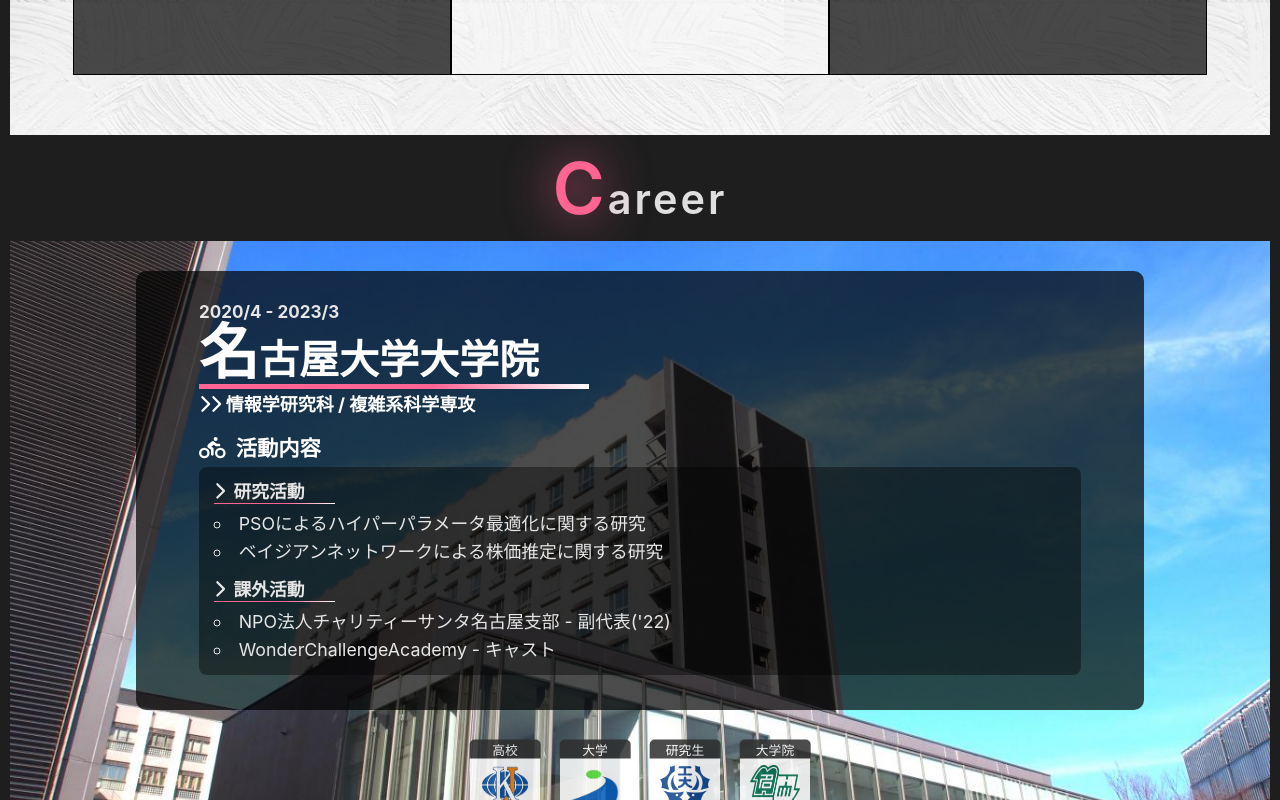
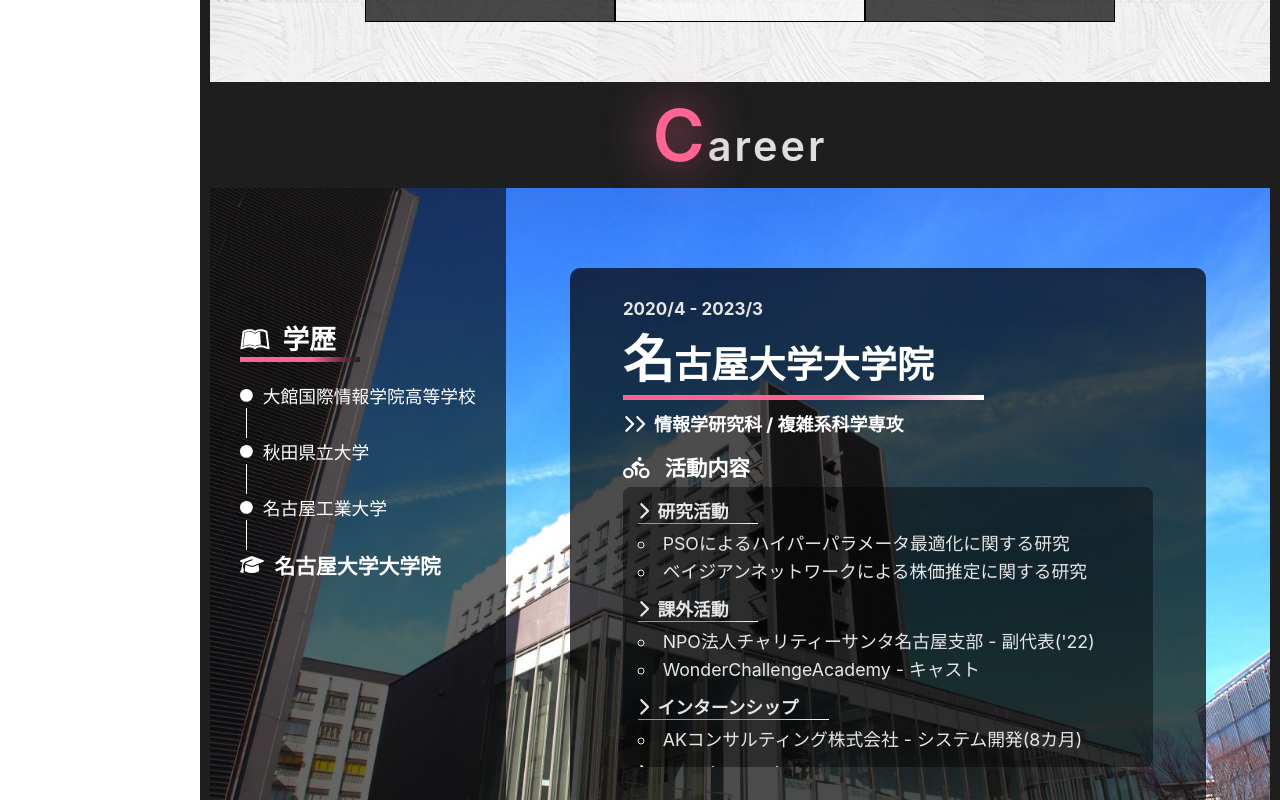
Before and after one commit to Tech-an/my-portfolio-site-jsx, a Next.js app: page / in a window 1280 px wide. Shown: the part 2000-2800 px from the top of the page. Built offline with nearby package versions, Linux system fonts and the light colour scheme.

Commit message:
careerの修正

```diff
--- a/components/layout.jsx
+++ b/components/layout.jsx
@@ -43,16 +43,22 @@ export default function Layout({ children }) {
       <Home />
       <div className={`${styles.container} ${isMobile ? styles.mobile : null}`}>
         <div className={!isWidePC && hidden ? styles.hidden : null}>
+          <SideNav
+            hidden={!isWidePC && hidden}
+            setHidden={setHidden}
+            isWidePC={isWidePC}
+          />
         </div>
         <main className={styles.main_container}>
           <div className={styles.nav_container}>
             {isWidePC ? null : sideNavHandler()}
-            <SideNav
-              hidden={!isWidePC && hidden}
-              setHidden={setHidden}
-              isWidePC={isWidePC}
-              className={styles.side_nav_container}
-            />
+            {isWidePC ? null : (
+              <SideNav
+                hidden={!isWidePC && hidden}
+                setHidden={setHidden}
+                isWidePC={isWidePC}
+              />
+            )}
           </div>
           {children}
           <Footer />
--- a/components/sidenav/sidenav.module.css
+++ b/components/sidenav/sidenav.module.css
@@ -7,11 +7,11 @@
   justify-content: space-around;
   align-items: center;
   padding: 50px 10px;
-  position: absolute;
+  /* position: absolute;
+  top: 0; */
+  position: sticky;
   top: 0;
-  /* position: sticky;
-  top: 0;
-  left: 0; */
+  left: 0;
   /* background-color: #f7f7f7; */
   background-color: var(--subClr);
 }
@@ -119,6 +119,14 @@
   }
 }
 
+@media (max-width: 1000px) {
+  .container {
+    position: absolute;
+    top: 0;
+    left: unset;
+  }
+}
+
 @media (max-width: 600px) {
   .sns > ul {
     display: flex;
--- a/src/pages/career.jsx
+++ b/src/pages/career.jsx
@@ -5,14 +5,20 @@ import apu from "../../public/APU.jpg";
 import niu from "../../public/NIU.jpg";
 import nu from "../../public/NU.jpg";
 
-import ArrowDown from "components/arrowdown/arrowdown";
 import { FontAwesomeIcon } from "@fortawesome/react-fontawesome";
 import {
   faPersonBiking,
   faChevronRight,
+  faPersonRunning,
+  faCarSide,
+  faPlane,
+  faGraduationCap,
+  faCircle,
 } from "@fortawesome/free-solid-svg-icons";
 
-import { useState } from "react";
+import { faLeanpub } from "@fortawesome/free-brands-svg-icons";
+
+import { useState, useEffect } from "react";
 
 /**
  * Reactではpublicフォルダ以下にあるファイルは、そのままURLとしてアクセスできるようになっています。
@@ -20,8 +26,22 @@ import { useState } from "react";
  */
 
 export default function Career() {
+  const [isWidePC, setIsWidePC] = useState(false);
+
+  useEffect(() => {
+    function handleResize() {
+      setIsWidePC(window.innerWidth > 1200);
+    }
+    handleResize();
+    window.addEventListener("resize", handleResize);
+    return () => {
+      window.removeEventListener("resize", handleResize);
+    };
+  }, []);
+
   const [bgImg, setBgImg] = useState("nu_bg.jpg");
   const [content, setContent] = useState(NU);
+
   const clickHandler = (imgPath, contentDef) => {
     setBgImg(imgPath);
     setContent(contentDef);
@@ -45,13 +65,13 @@ export default function Career() {
         <h2>
           <FontAwesomeIcon icon={faChevronRight} />
           <FontAwesomeIcon icon={faChevronRight} />
-          &nbsp;
+          &nbsp;&nbsp;
           {subtitle}
         </h2>
         <div className={styles.history}>
           <h3>
             <FontAwesomeIcon icon={faPersonBiking} />
-            &nbsp; 活動内容
+            &nbsp;&nbsp; 活動内容
           </h3>
           <ul className={styles.history_content}>
             {activities.map((activeObj) => {
@@ -72,6 +92,22 @@ export default function Career() {
       </div>
     );
   };
+  const navContainer = () => {
+    return (
+      <ul className={styles.navigation}>
+        {navItem("高校", kj, "kj_bg.jpg", KJ)}
+        <FontAwesomeIcon icon={faPersonRunning} className={styles.nav_icon} />
+        {navItem("大学", apu, "apu_bg.jpg", APU)}
+        <FontAwesomeIcon icon={faPersonBiking} className={styles.nav_icon} />
+        {navItem("研究生", niu, "niu_bg.jpg", NIU)}
+        <FontAwesomeIcon icon={faCarSide} className={styles.nav_icon} />
+        {navItem("大学院", nu, "nu_bg.jpg", NU)}
+        <FontAwesomeIcon icon={faPlane} className={styles.nav_icon} />
+      </ul>
+    );
+  };
+
+  const [selectedCareer, setSelectedCareer] = useState("nu");
 
   return (
     <div id="Career">
@@ -79,21 +115,107 @@ export default function Career() {
         <span>C</span>areer
       </h1>
       <section
-        className={styles.container}
+        className={`${styles.container} ${isWidePC ? styles.twoColumn : null}`}
         style={{
           backgroundImage: `url(${bgImg})`,
           backgroundSize: "cover",
           backgroundPosition: "center",
         }}
       >
+        {isWidePC ? (
+          <div className={styles.side_navigation_container}>
+            <ul className={styles.side_navigation}>
+              <h2>
+                <FontAwesomeIcon icon={faLeanpub} />
+                &nbsp; 学歴
+              </h2>
+              <li
+                onClick={() => {
+                  clickHandler("kj_bg.jpg", KJ);
+                  setSelectedCareer("kj");
+                }}
+              >
+                {selectedCareer == "kj" ? (
+                  <FontAwesomeIcon icon={faGraduationCap} fontSize="1.2rem" />
+                ) : (
+                  <FontAwesomeIcon icon={faCircle} fontSize="0.8rem" />
+                )}
+                <p className={selectedCareer == "kj" ? styles.selected : null}>
+                  &nbsp;&nbsp;大館国際情報学院高等学校
+                </p>
+              </li>
+              <p
+                style={{
+                  borderLeft: "1px solid white",
+                  height: "30px",
+                  transform: "translateX(6px)",
+                }}
+              ></p>
+              <li
+                onClick={() => {
+                  clickHandler("apu_bg.jpg", APU);
+                  setSelectedCareer("apu");
+                }}
+              >
+                {selectedCareer == "apu" ? (
+                  <FontAwesomeIcon icon={faGraduationCap} fontSize="1.2rem" />
+                ) : (
+                  <FontAwesomeIcon icon={faCircle} fontSize="0.8rem" />
+                )}
+                <p className={selectedCareer == "apu" ? styles.selected : null}>
+                  &nbsp;&nbsp;秋田県立大学
+                </p>
+              </li>
+              <p
+                style={{
+                  borderLeft: "1px solid white",
+                  height: "30px",
+                  transform: "translateX(6px)",
+                }}
+              ></p>
+              <li
+                onClick={() => {
+                  clickHandler("niu_bg.jpg", NIU);
+                  setSelectedCareer("niu");
+                }}
+              >
+                {selectedCareer == "niu" ? (
+                  <FontAwesomeIcon icon={faGraduationCap} fontSize="1.2rem" />
+                ) : (
+                  <FontAwesomeIcon icon={faCircle} fontSize="0.8rem" />
+                )}
+                <p className={selectedCareer == "niu" ? styles.selected : null}>
+                  &nbsp;&nbsp;名古屋工業大学
+                </p>
+              </li>
+              <p
+                style={{
+                  borderLeft: "1px solid white",
+                  height: "30px",
+                  transform: "translateX(6px)",
+                }}
+              ></p>
+              <li
+                onClick={() => {
+                  clickHandler("nu_bg.jpg", NU);
+                  setSelectedCareer("nu");
+                }}
+              >
+                {selectedCareer == "nu" ? (
+                  <FontAwesomeIcon icon={faGraduationCap} fontSize="1.2rem" />
+                ) : (
+                  <FontAwesomeIcon icon={faCircle} fontSize="0.8rem" />
+                )}
+                <p className={selectedCareer == "nu" ? styles.selected : null}>
+                  &nbsp;&nbsp;名古屋大学大学院
+                </p>
+              </li>
+            </ul>
+          </div>
+        ) : (
+          navContainer()
+        )}
         {contentItem(...content)}
-        <ul className={styles.navigation}>
-          {navItem("高校", kj, "kj_bg.jpg", KJ)}
-          {navItem("大学", apu, "apu_bg.jpg", APU)}
-          {navItem("研究生", niu, "niu_bg.jpg", NIU)}
-          {navItem("大学院", nu, "nu_bg.jpg", NU)}
-        </ul>
-        {/* <ArrowDown id="Skills" clr="black" /> */}
       </section>
     </div>
   );
--- a/src/styles/about.module.css
+++ b/src/styles/about.module.css
@@ -148,8 +148,8 @@
   justify-content: center;
 }
 .like_content {
-  width: 33.33333%;
-  min-width: 250px;
+  /* width: 33.33333%; */
+  width: 250px;
   min-height: 250px;
   background: rgba(250, 250, 250, 0.4);
   border: 1.5px solid black;
--- a/src/styles/career.module.css
+++ b/src/styles/career.module.css
@@ -22,32 +22,33 @@
 .container {
   position: relative;
   width: 100%;
-  padding-top: 30px;
 }
-
 .content {
-  margin: 0 10%;
+  margin: 80px auto;
   padding: 30px 5%;
   background-color: rgba(0, 0, 0, 0.7);
   color: #fff;
   border-radius: 10px;
-  /* min-height: 60vh; */
+  width: 60%;
+  min-width: 600px;
 }
 .content .history {
   margin-top: 15px;
 }
 .content > h1 {
-  font-size: 40px;
+  /* font-size: 40px; */
+  font-size: 2.9vw;
   border-bottom: 5px solid #ff6493;
   border-image: linear-gradient(to right, #ff6493 0%, #ff6493 60%, #fff 100%);
   border-image-slice: 1;
-  display: inline;
+  display: inline-block;
   padding-right: 50px;
   line-height: 60px;
   margin: 10px 0;
 }
 .content > h1 > span {
-  font-size: 60px;
+  /* font-size: 60px; */
+  font-size: 4vw;
 }
 .content > h2 {
   font-size: 18px;
@@ -63,7 +64,7 @@
   border-radius: 8px;
   margin: 5px 0;
   padding: 0 15px;
-  height: 26vh;
+  height: 35vh;
   overflow-y: overlay;
   color: rgba(230, 230, 230, 1);
 }
@@ -90,6 +91,7 @@
   display: flex;
   justify-content: center;
   align-items: center;
+  background: rgb(0 0 0 / 60%);
 }
 
 .navigation li {
@@ -98,28 +100,31 @@
   margin: 0 10px;
   border-radius: 4px;
   background: #fff;
-  padding: 15px 10px 3px;
-  opacity: 0.85;
+  padding: 20px 10px 3px;
   transition: 0.5s;
   position: relative;
 }
 
 .navigation li p {
-  font-size: 0.8rem;
+  font-size: 0.9rem;
   text-align: center;
   font-weight: 500;
   background-color: rgb(45, 45, 45);
   color: white;
   position: absolute;
-  top: -1%;
+  top: -5%;
   left: 50%;
   transform: translate(-50%, -50%);
   border-radius: 5px 5px 0 0;
-  width: 101%;
+  width: 100%;
+  transition: all 0.35s;
+  padding: 3px 0;
 }
-
-.navigation *:hover {
-  opacity: 1;
+.nav_icon {
+  font-size: 2rem;
+  transform: rotate(-10deg);
+  color: white;
+  padding: 0 10px;
 }
 
 .navigation li img {
@@ -128,15 +133,64 @@
   transition: 0.5s;
 }
 
-.navigation li img:hover {
-  width: 70px;
-  height: 60px;
-  opacity: 1;
+.navigation li:hover > img {
+  transform: scale(1.3);
+  /* width: 70px;
+  height: 60px; */
+}
+
+.twoColumn {
+  display: flex;
+}
+.side_navigation_container {
+  background: rgb(0 0 0 / 60%);
+  min-height: 700px;
+}
+.side_navigation {
+  color: white;
+  padding: 50px 30px;
+  transform: translateY(80px);
+}
+.side_navigation h2 {
+  border-bottom: 5px solid #ff6493;
+  border-image: linear-gradient(
+    to right,
+    #ff6493 0%,
+    #ff6493 60%,
+    rgb(0 0 0 / 60%) 100%
+  );
+  border-image-slice: 1;
+  display: inline-block;
+  width: 120px;
+  margin-bottom: 20px;
+}
+.side_navigation li{
+  display: flex;
+  align-items: center;
+}
+.side_navigation li:hover > p{
+  cursor: pointer;
+  transition: all 0.35s;
+  transform: translateX(10px);
+}
+.selected {
+  /* color: #ff7ba3; */
+  font-size: 1.3rem;
+  font-weight: 600;
+}
+
+@media (max-width: 1200px) {
+  .container {
+    padding-bottom: 1px;
+  }
+  .content {
+    width: 80%;
+  }
 }
 
 @media (max-width: 1000px) {
   .content > h1 {
-    font-size: calc(var(--heading1) * 0.6);
+    font-size: 4vw;
   }
   .content > h1 > span {
     font-size: var(--heading1);
@@ -144,20 +198,29 @@
 }
 
 @media (max-width: 700px) {
+  .content {
+    margin: 60px auto;
+    padding: 30px 5%;
+    width: 90%;
+    min-width: unset;
+  }
   .content > h1 {
-    font-size: 3.5vw;
+    font-size: 5.5vw;
     display: inline;
   }
   .content > h1 > span {
     font-size: 6vw;
   }
+  .nav_icon {
+    font-size: 1.5rem;
+    padding: 0;
+  }
 }
 @media (max-width: 500px) {
   .content {
-    margin: 0 5%;
+    margin: 20px auto;
   }
   .content > h1 {
-    font-size: 5.5vw;
     padding-right: 30px;
     border-bottom: 3.5px solid #ff6493;
     display: inline;
@@ -186,9 +249,11 @@
     width: 30px;
     height: 20px;
   }
-
   .navigation li img:hover {
     width: 40px;
     height: 30px;
   }
+  .nav_icon {
+    font-size: 1.2rem;
+  }
 }
--- a/src/styles/layout.module.css
+++ b/src/styles/layout.module.css
@@ -43,6 +43,7 @@
 .side_nav_handler:hover {
   opacity: 0.6;
 }
+
 @media (max-width: 500px) {
   .side_nav_handler {
     font-size: 1.5rem;
```
